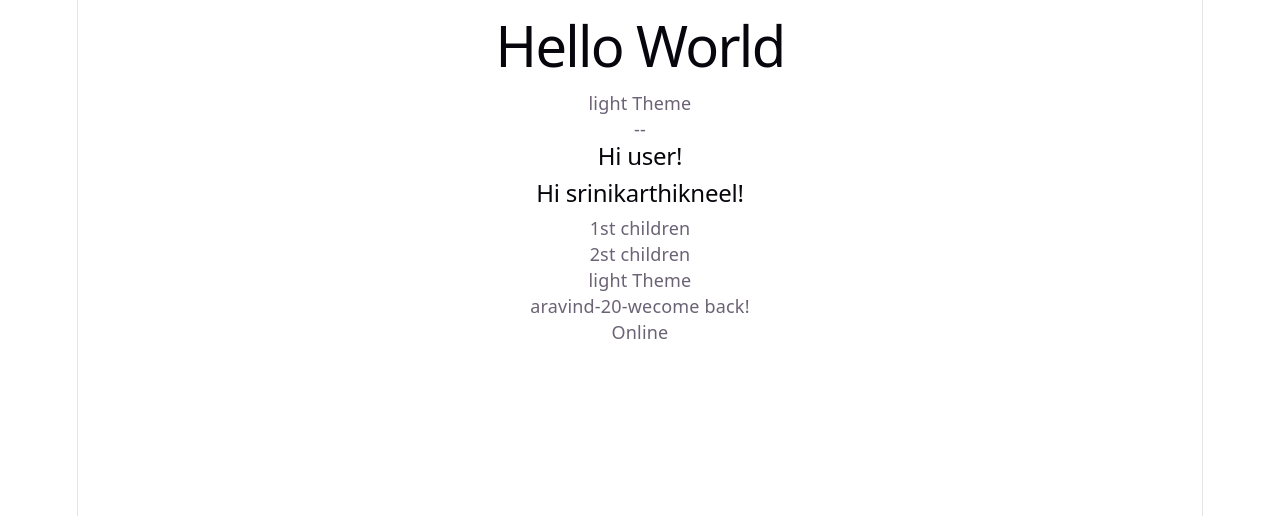
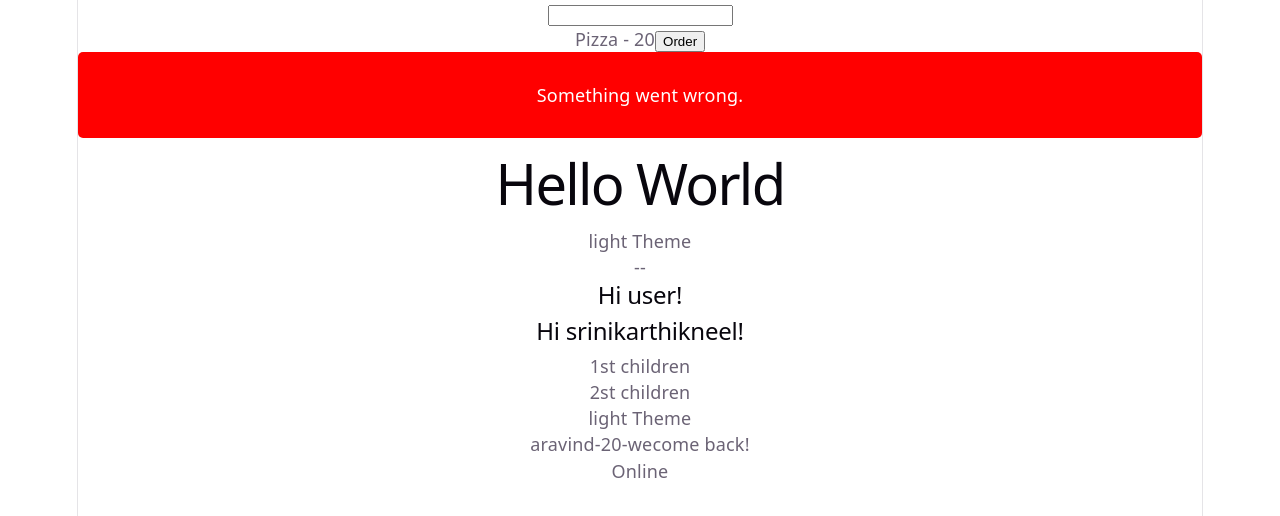
Before and after one commit to SriNiIdeas2it/Front-end-Upskilling, a React (Vite) app in the folder React/My-react-learnings/: page / in a window 1280 px wide. Shown: the top 516 px of the page. Built offline with nearby package versions, Linux system fonts and the light colour scheme.

Commit message:
learning react 08072026

```diff
--- a/React/My-react-learnings/src/App.jsx
+++ b/React/My-react-learnings/src/App.jsx
@@ -3,12 +3,17 @@ import { Theme } from "./Components/Theme"
 import PassingJSXasChildren from "./Components/PassingJSXasChildren"
 import PassSpreadusingProps from './Components/PassSpreadusingProps'
 import ConditionalRendering from "./Components/ConditionalRendering"
-
+import Alert from "./Components/Alert"
+import Menu from "./Components/Menu"
+import UseState from "./Components/UseState"
 function App() {
 const arry=["srini","karthik","neel"];
 const isActive=true;
   return (
     <>
+    <UseState />
+    <Menu />
+    <Alert MessageType="error" />
     <h1>Hello World</h1>
 
     <Theme />
--- /dev/null
+++ b/React/My-react-learnings/src/Components/Alert.jsx
@@ -0,0 +1,16 @@
+import style  from './alert.module.css'
+const Alert = ({MessageType}) => {
+    console.log({style});
+  return (
+    <>
+    {/* <div className={`alert ${MessageType}`} >
+       {MessageType=="success"?"Message Delivered Sucessfully!":"Something went wrong"}.
+    </div> */}
+    <div className={`${style.alert} ${style[MessageType]}`} >
+       {MessageType=="success"?"Message Delivered Sucessfully!":"Something went wrong"}.
+    </div>
+    </>
+  )
+}
+
+export default Alert
--- a/React/My-react-learnings/src/Components/DefaultProps.jsx
+++ b/React/My-react-learnings/src/Components/DefaultProps.jsx
@@ -1,7 +1,7 @@
 const DefaultProps = ({name=["user"]}) => {
   return (
     <>
-    <h2>Hi {name}!</h2>
+    <h2 className="success">Hi {name}!</h2>
     </>
   )
 }
--- /dev/null
+++ b/React/My-react-learnings/src/Components/Menu.jsx
@@ -0,0 +1,16 @@
+import MenuItem from "./MenuItem";
+
+ const Menu = () => {
+    const  handleOrder=(OrderName,OrderPrice)=>{
+        alert(`you have ordered ${OrderName} for ${OrderPrice}`);
+     }
+
+
+  return (
+    <div>
+      <MenuItem ItemName="Pizza" ItemPrice="20" onOrder={handleOrder} />
+    </div>
+  )
+
+}
+export default Menu
--- /dev/null
+++ b/React/My-react-learnings/src/Components/MenuItem.jsx
@@ -0,0 +1,11 @@
+
+const MenuItem = ({ItemName,ItemPrice,onOrder}) => {
+  return (
+   <>
+   <span>{ItemName} - {ItemPrice}</span>
+   <button onClick={()=>{onOrder(ItemName,ItemPrice)}}>Order</button>
+   </>
+  )
+}
+
+export default MenuItem
--- /dev/null
+++ b/React/My-react-learnings/src/Components/UseState.jsx
@@ -0,0 +1,21 @@
+import { useState } from "react"
+
+
+const UseState = () => {
+    const [Input,SetInput]=useState(()=>{  //this is initial function that called only intially
+        console.log("initial state log");
+        return "";
+    });
+    const onInputHandler=(e)=>{
+
+    SetInput(e.target.value);
+    }
+  return (
+    <div>
+      <input type="text" onChange={onInputHandler}/>
+      <div>{Input}</div>
+    </div>
+  )
+}
+
+export default UseState
--- /dev/null
+++ b/React/My-react-learnings/src/Components/alert.module.css
@@ -0,0 +1,12 @@
+.alert{
+    padding:30px;
+    border-radius: 5px;
+    color:white;
+}
+.success{
+    background-color:green;
+
+}
+.error{
+    background-color:red;
+}
```
